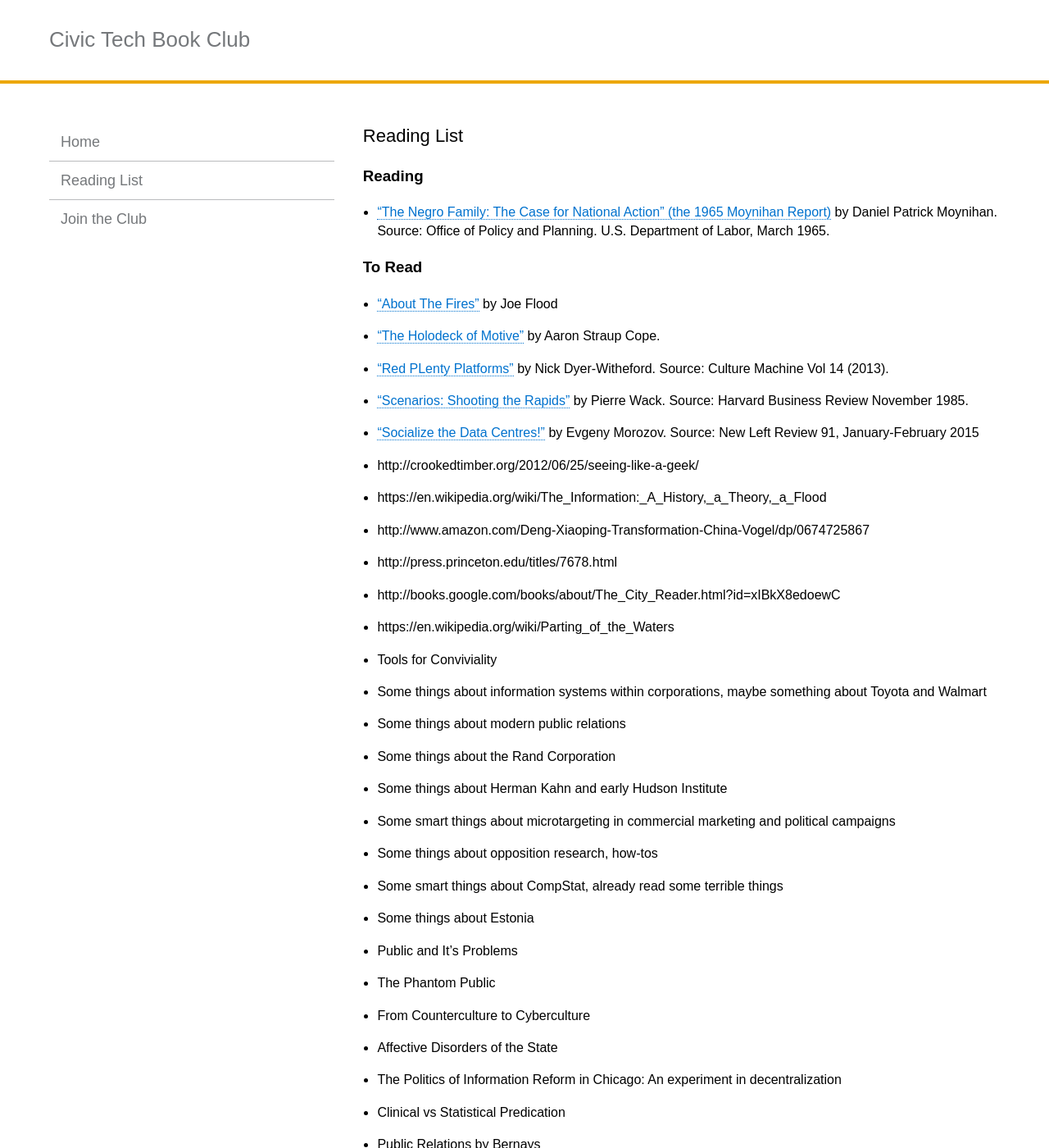
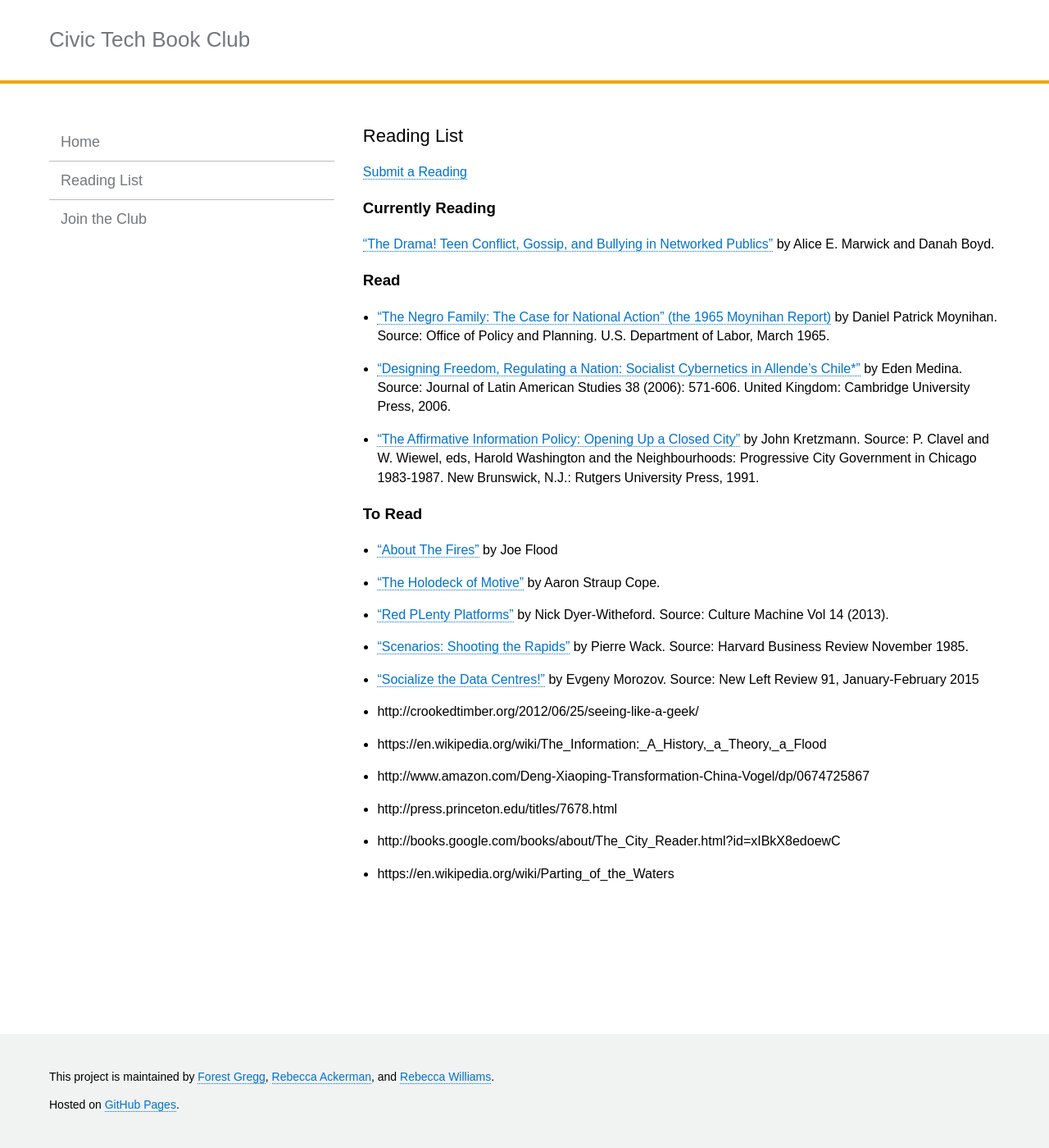
Before and after one commit to rebeccawilliams/bookclub, a Jekyll site: the page built from readinglist.md, in a window 1280 px wide and 1400 px high. Shown: the whole window at 82% size. Built offline with Jekyll 4.4.1, drawn with Linux system fonts in a browser that asks for light colours; some of the changed text lies outside the part shown.

Commit message:
Update readinglist.md

```diff
--- a/readinglist.md
+++ b/readinglist.md
@@ -3,8 +3,16 @@ layout: page
 title:  "Reading List"
 ---
 
-### Reading
+[Submit a Reading](https://github.com/rebeccawilliams/bookclub/blob/gh-pages/readinglist.md)
+
+### Currently Reading
+[“The Drama! Teen Conflict, Gossip, and Bullying in Networked Publics”](http://papers.ssrn.com/sol3/papers.cfm?abstract_id=1926349) by Alice E. Marwick and Danah Boyd.
+
+### Read
+
 - ["The Negro Family: The Case for National Action" (the 1965 Moynihan Report)](https://web.stanford.edu/~mrosenfe/Moynihan%27s%20The%20Negro%20Family.pdf) by Daniel Patrick Moynihan. Source: Office of Policy and Planning. U.S. Department of Labor, March 1965.
+- ["Designing Freedom, Regulating a Nation: Socialist Cybernetics in Allende’s Chile*"](http://www.informatics.indiana.edu/edenm/EdenMedinaJLASAugust2006.pdf) by Eden Medina. Source: Journal of Latin American Studies 38 (2006): 571-606. United Kingdom: Cambridge University Press, 2006.
+- ["The Affirmative Information Policy: Opening Up a Closed City"](http://civictechbook.club/affirmativeinformationpolicy) by John Kretzmann. Source: P. Clavel and W. Wiewel, eds, Harold Washington and the Neighbourhoods: Progressive City Government in Chicago 1983-1987. New Brunswick, N.J.: Rutgers University Press, 1991.
 
 ### To Read
 
@@ -19,36 +27,3 @@ title:  "Reading List"
 - http://press.princeton.edu/titles/7678.html
 - http://books.google.com/books/about/The_City_Reader.html?id=xIBkX8edoewC
 - https://en.wikipedia.org/wiki/Parting_of_the_Waters
-- Tools for Conviviality
-- Some things about information systems within corporations, maybe something about Toyota and Walmart
-- Some things about modern public relations
-- Some things about the Rand Corporation
-- Some things about Herman Kahn and early Hudson Institute
-- Some smart things about microtargeting in commercial marketing and political campaigns
-- Some things about opposition research, how-tos
-- Some smart things about CompStat, already read some terrible things
-- Some things about Estonia
-- Public and It's Problems
-- The Phantom Public
-- From Counterculture to Cyberculture
-- Affective Disorders of the State
-- The Politics of Information Reform in Chicago: An experiment in decentralization
-- Clinical vs Statistical Predication
-- Public Relations by Bernays
-- From Social Movements to Moral Markets
-- protest history
-- Piketty
-- history of JSTOR
-- A Pattern Language
-- Lessig's copyright books
-- Arendt, generally
-- Lewis Mumford
-- Dewey
-- Seeing Like a State
-- IBM and the Holocaust
-
-### Read
-- ["Designing Freedom, Regulating a Nation: Socialist Cybernetics in Allende’s Chile*"](http://www.informatics.indiana.edu/edenm/EdenMedinaJLASAugust2006.pdf) by Eden Medina. Source: Journal of Latin American Studies 38 (2006): 571-606. United Kingdom: Cambridge University Press, 2006.
-- ["The Affirmative Information Policy: Opening Up a Closed City"](http://civictechbook.club/affirmativeinformationpolicy) by John Kretzmann. Source: P. Clavel and W. Wiewel, eds, Harold Washington and the Neighbourhoods: Progressive City Government in Chicago 1983-1987. New Brunswick, N.J.: Rutgers University Press, 1991.
-
-[Submit a Reading](https://github.com/rebeccawilliams/bookclub/blob/gh-pages/readinglist.md)
```
